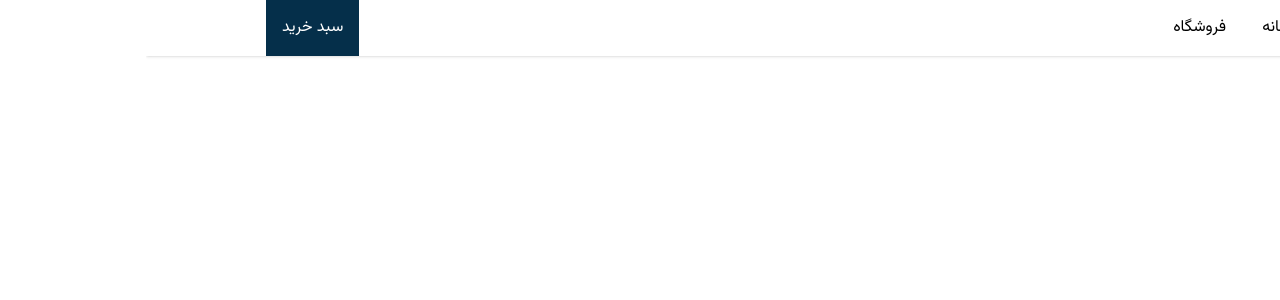
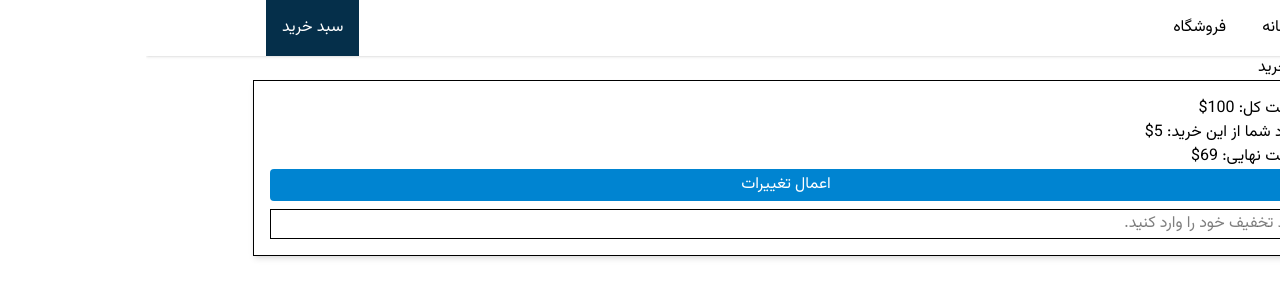
Before and after one commit to MojiShah/demo-online-shop-with-next-and-ts, a Next.js app: page /cart in a window 1280 px wide. Shown: the top 300 px of the page. Built offline with nearby package versions, Linux system fonts and the light colour scheme.

Commit message:
Biuld Add to Cart Page

```diff
--- a/src/app/cart/page.tsx
+++ b/src/app/cart/page.tsx
@@ -1,11 +1,38 @@
-import React from 'react'
+'use client'
+import CartItem from "@/components/CartItem";
+import Container from "@/components/Container";
+import { useShoppingCartContext } from "@/context/ShoppingCartContext";
+import React from "react";
 
 const cart = () => {
+  const {cartItems} = useShoppingCartContext()
   return (
-    <div>
-      <h1>Cart</h1>
-    </div>
-  )
-}
+    <Container>
+      <h1>سبد خرید</h1>
+      <div className="">
+        {cartItems.map(item=><CartItem key={item.id} {...item}/>)}
+      </div>
 
-export default cart
+      <div className="border shadow-md text-right p-4">
+        <h3 className="rtl">
+          قیمت کل: <span>100$</span>
+        </h3>
+
+        <h3 className="rtl">
+          سود شما از این خرید: <span>5$</span>
+        </h3>
+
+        <h3 className="rtl">
+          قیمت نهایی: <span>69$</span>
+        </h3>
+
+        <div className="flex flex-col">
+          <button className="bg-sky-600 text-white px-4 py-1 rounded mb-2"> اعمال تغییرات</button>
+          <input type="text" placeholder="کد تخفیف خود را وارد کنید." className="rtl text-right border px-2 py-0.5" />
+        </div>
+      </div>
+    </Container>
+  );
+};
+
+export default cart;
--- /dev/null
+++ b/src/components/CartItem.tsx
@@ -0,0 +1,78 @@
+"use client";
+import { useEffect, useState } from "react";
+import { IProductItemProps } from "./ProductItem";
+import { useShoppingCartContext } from "@/context/ShoppingCartContext";
+
+interface ICartItemProps {
+  id: number;
+  qty: number;
+}
+
+const CartItem = ({ id, qty }: ICartItemProps) => {
+  const [basket, setBasket] = useState({} as IProductItemProps);
+  const {
+    handleIncreaseProductQty,
+    handleDecreaseProductQty,
+    handleRemoveProduct,
+  } = useShoppingCartContext();
+
+  useEffect(() => {
+    fetch(`http://localhost:3001/allProducts/${id}`)
+      .then((res) => res.json())
+      .then((data) => {
+        console.log("data=> ", data);
+        setBasket(data);
+      })
+      .catch((err) => console.error(err));
+
+    console.log("basket=> ", basket);
+  }, []);
+  return (
+    <div className="grid grid-cols-12 bg-slate-100 mb-4 p-4">
+        <img
+        src={basket.image}
+        alt="product"
+        className="col-span-2 w-full h-fit border-2 rounded-2xl p-3 bg-white"
+      />
+      <div className="col-span-10 text-right p-4">
+        <h2 className="text-xl font-bold">{basket.name}</h2>
+        <p>
+          تعداد: <span>{qty}</span>
+        </p>
+        <p className="rtl">
+          قیمت محصول: <span>{basket.price}</span>
+        </p>
+
+        <div className="mt-4">
+          <button
+            className="px-4 py-2 rounded bg-sky-500 text-white"
+            onClick={() => handleIncreaseProductQty(basket.id)}
+          >
+            +
+          </button>
+          <span className="mx-4">{qty}</span>
+          <button
+            className="px-4 py-2 rounded bg-sky-500 text-white"
+            onClick={() => handleDecreaseProductQty(basket.id)}
+          >
+            -
+          </button>
+
+          <div className="mt-3">
+            <button
+              className="bg-red-500 text-white px-7 py-2 rounded-md"
+              onClick={() => handleRemoveProduct(id)}
+            >
+              حذف از سبد
+            </button>
+          </div>
+
+        </div>
+      </div>
+
+
+    </div>
+  );
+};
+
+export default CartItem;
```
